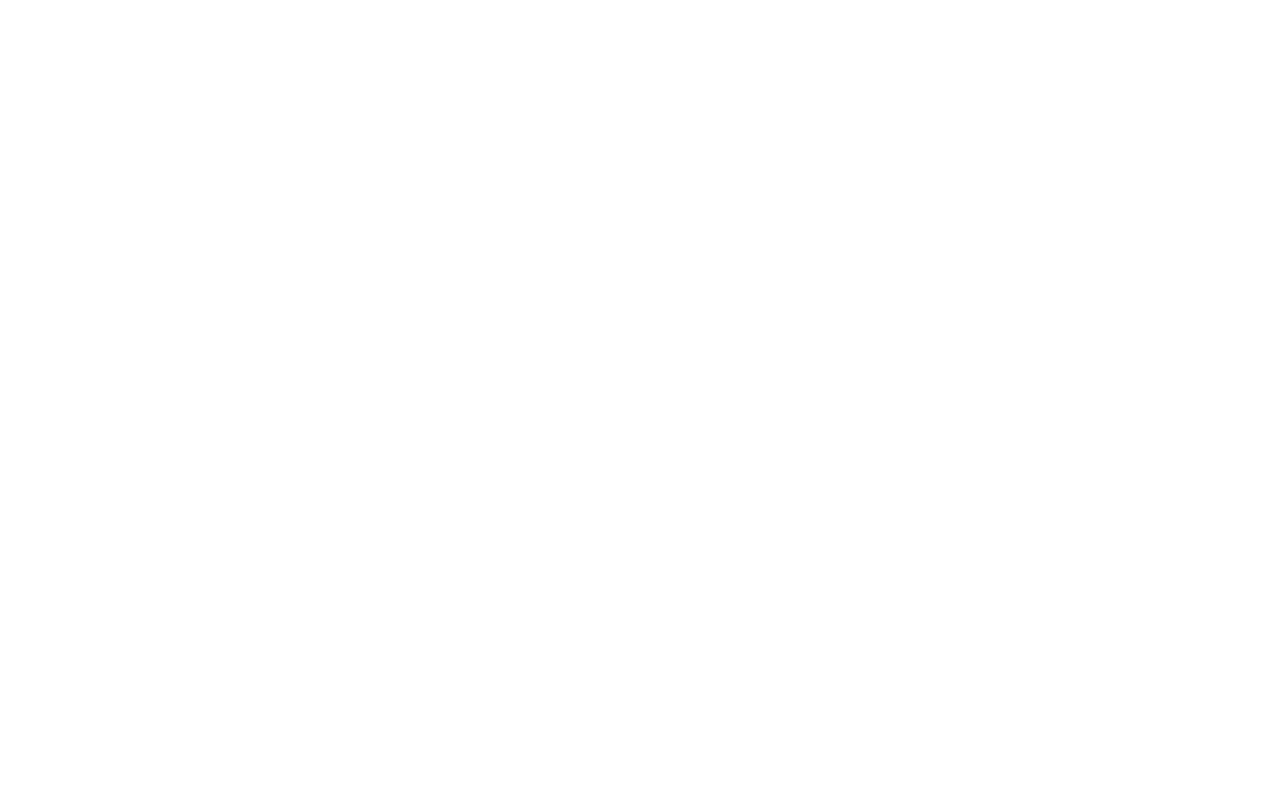
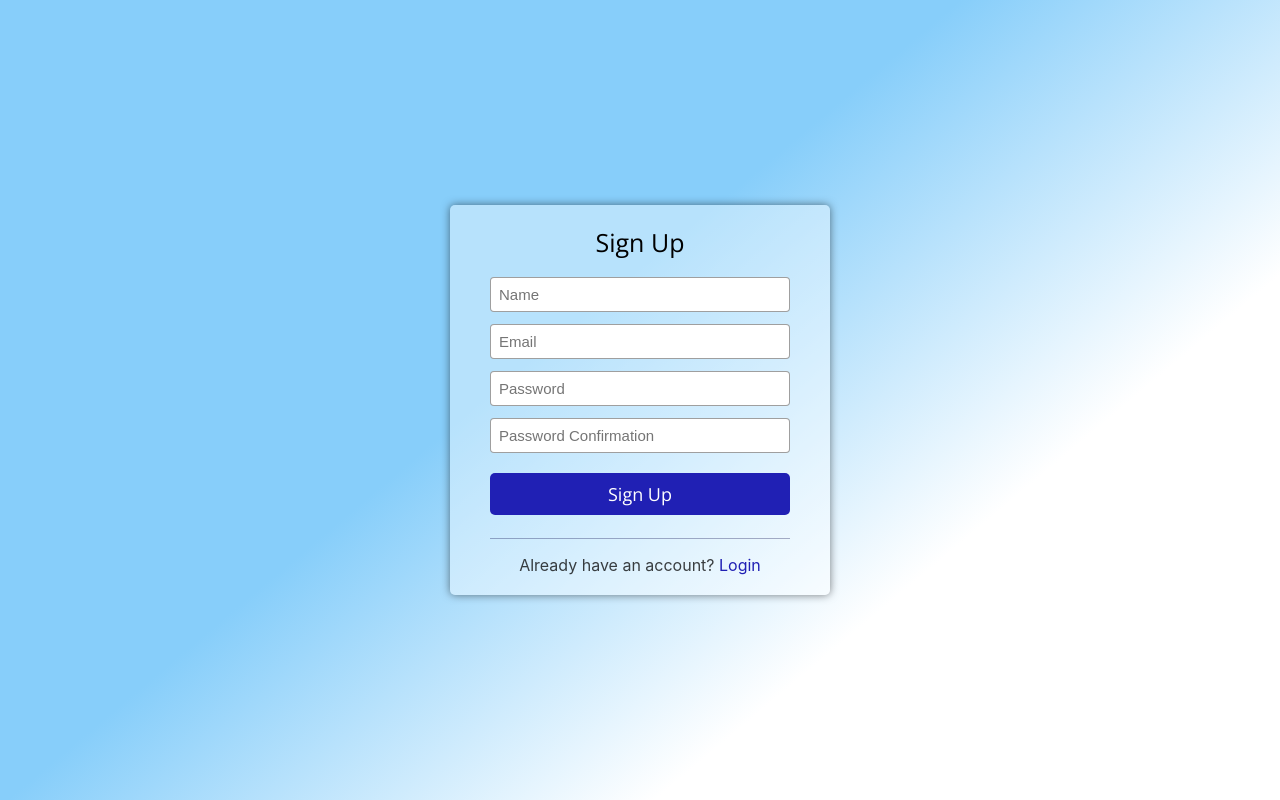
Before and after one commit to ayrtton/auth-system-react, a React (Create React App) app: page /signup in a window 1280 px wide. Before the commit this address had no page. Built offline with nearby package versions, Linux system fonts and the light colour scheme.

Commit message:
Create the sign up page

```diff
--- a/src/AppRoutes.jsx
+++ b/src/AppRoutes.jsx
@@ -1,8 +1,9 @@
 import { useContext } from "react"
 import { BrowserRouter as Router, Navigate, Route, Routes } from "react-router-dom"
 import { AuthContext, AuthProvider } from "./contexts/auth"
-import HomePage from "./pages/jsx/HomePage"
-import LoginPage from "./pages/jsx/LoginPage"
+import HomePage from "./pages/scripts/HomePage"
+import LoginPage from "./pages/scripts/LoginPage"
+import SignUpPage from "./pages/scripts/SignUpPage"
 
 const AppRoutes = () => {
     const Private = ({ children }) => {
@@ -24,6 +25,7 @@
             <AuthProvider>
                 <Routes>
                     <Route exact path="/login" element={<LoginPage />}></Route>
+                    <Route exact path="/signup" element={<SignUpPage />}></Route>
                     <Route exact path="/" element={<Private><HomePage /></Private>}></Route>
                 </Routes>
             </AuthProvider>
--- a/src/pages/jsx/LoginPage.jsx
+++ b/src/pages/scripts/LoginPage.jsx
@@ -1,6 +1,6 @@
 import { useContext, useState } from "react"
 import { AuthContext } from "../../contexts/auth"
-import styles from "../css/LoginPage.module.css"
+import styles from "../styles/Auth.module.css"
 import { ToastContainer } from "react-toastify"
 import 'react-toastify/dist/ReactToastify.css';
 
@@ -19,12 +19,14 @@
     return (
         <div className={styles.container}>
             <form className={styles.form} onSubmit={handleSubmit}>
-                <div className={styles.title} id="title">Sign In</div>
+                <div className={styles.title} id="title">Login</div>
                 <input className={styles.textInput} type="email" name="email" id="email" placeholder="Email" required
                     value={email} onChange={(e) => setEmail(e.target.value)} />
                 <input className={styles.textInput} type="password" name="password" id="password" placeholder="Password" required
                     value={password} onChange={(e) => setPassword(e.target.value)} />
-                <input className={styles.button} type="submit" value="Sign In" />
+                <input className={styles.button} type="submit" value="Login" />
+                <hr />
+                <div id={styles.switch}>Don't have an account? <a id={styles.link} href="/signup">Sign Up</a></div>
             </form>
             <ToastContainer limit={1}/>
         </div>
--- /dev/null
+++ b/src/pages/scripts/SignUpPage.jsx
@@ -0,0 +1,20 @@
+import styles from "../styles/Auth.module.css"
+
+const SignUpPage = () => {
+    return (
+        <div className={styles.container}>
+            <form className={styles.form}>
+                <div className={styles.title} id="title">Sign Up</div>
+                <input className={styles.textInput} type="text" name="name" id="name" placeholder="Name" required />
+                <input className={styles.textInput} type="email" name="email" id="email" placeholder="Email" required />
+                <input className={styles.textInput} type="password" name="password" id="password" placeholder="Password" required />
+                <input className={styles.textInput} type="password" name="password_confirmation" id="password_confirmation" placeholder="Password Confirmation" required />
+                <input className={styles.button} type="submit" value="Sign Up" />
+                <hr />
+                <div id={styles.switch}>Already have an account? <a id={styles.link} href="/login">Login</a></div>
+            </form>
+        </div>
+    )
+}
+
+export default SignUpPage
--- a/src/pages/css/LoginPage.module.css
+++ b/src/pages/styles/Auth.module.css
@@ -12,7 +12,7 @@
 .form {
     height: auto;
     width: 300px;
-    padding: 0 40px 30px 40px;
+    padding: 20px 40px;
     background-color: rgba(255, 255, 255, 0.4);
     box-shadow: 0px 0px 8px rgba(0, 0, 0, 0.5);
     border-radius: 5px;
@@ -20,14 +20,14 @@
 
 .title {
     text-align: center;
-    margin: 20px 0 10px 0;
+    margin-bottom: 10px;
     font-size: 25px;
     font-family: 'Open Sans';
 }
 
 .textInput {
     font-size: 15px;
-    margin: 8px 0 4px 0;
+    margin: 8px 0 4px;
     padding: 8px;
     width: 100%;
     box-sizing: border-box;
@@ -48,6 +48,28 @@
 }
 
 .button:hover {
-    background-color: #2020b4de;
+    background-color: #2020b4d5;
     cursor: pointer;
 }
+
+hr {
+    display: block;
+    border: 0;
+    border-top: 1px solid #00004550;
+    margin: 1.4em 0 0.7em;
+}
+
+#switch {
+    color: rgba(0, 0, 0, 0.75);
+    text-align: center;
+    margin: 1em 0 0;
+}
+
+#link {
+    color: #2020b4;
+    text-decoration: none;
+}
+
+#link:hover {
+    color: #2020b4d5;
+}
```
Also changed, not shown: src/pages/scripts/HomePage.jsx (renamed from src/pages/jsx/HomePage.jsx).
